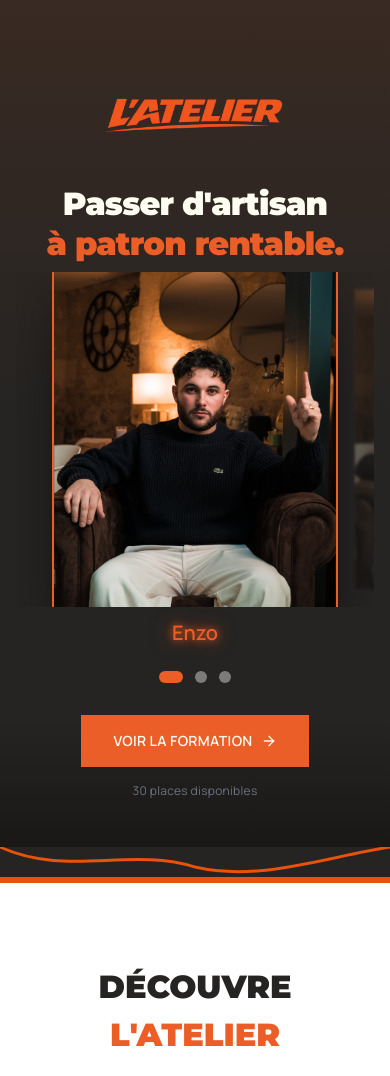
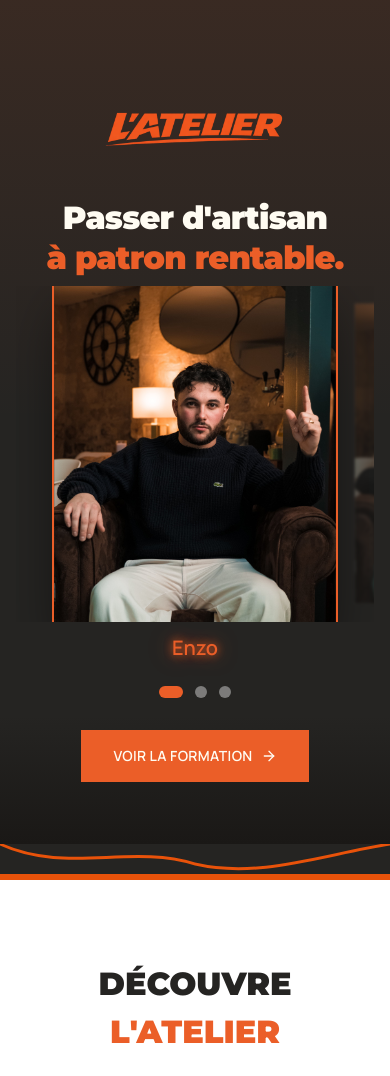
Before and after one commit to mindmap123/atelier-du-futur, a React (Vite) app: page / in a window 390 px wide. Shown: the top 1076 px of the page. Built offline with nearby package versions, Linux system fonts and the light colour scheme.

Commit message:
Suppression '30 places disponibles' et ajout détection débordement

```diff
--- a/src/App.tsx
+++ b/src/App.tsx
@@ -1,3 +1,4 @@
+import { useEffect } from 'react';
 import Hero from './sections/Hero';
 import VideoSection from './sections/VideoSection';
 import Problem from './sections/Problem';
@@ -9,17 +10,36 @@ import FAQ from './sections/FAQ';
 import CTA from './sections/CTA';
 
 function App() {
+  useEffect(() => {
+    // Détection des éléments qui débordent
+    const checkOverflow = () => {
+      const viewportWidth = window.innerWidth;
+      let found = false;
+      document.querySelectorAll('*').forEach(el => {
+        if (el.scrollWidth > viewportWidth) {
+          console.log('🔴 DÉBORDEMENT:', el.tagName, el.className, 'scrollWidth:', el.scrollWidth, 'viewport:', viewportWidth);
+          found = true;
+        }
+      });
+      if (!found) {
+        console.log('✅ Aucun débordement détecté');
+      }
+    };
+
+    setTimeout(checkOverflow, 1000);
+  }, []);
+
   return (
-    <div className="relative">
-      <main>
+    <div className="relative overflow-x-hidden max-w-[100vw]">
+      <main className="overflow-x-hidden max-w-[100vw]">
         <Hero />
         {/* Transition Hero → VideoSection */}
-        <div style={{ lineHeight: 0, margin: 0, padding: 0, position: 'relative', zIndex: 0 }}>
-          <svg viewBox="0 0 1440 30" preserveAspectRatio="none" style={{ width: '100%', height: '30px', display: 'block' }}>
+        <div style={{ lineHeight: 0, margin: 0, padding: 0, position: 'relative', zIndex: 0, overflow: 'hidden' }}>
+          <svg viewBox="0 0 1440 30" preserveAspectRatio="none" style={{ width: '100%', height: '30px', display: 'block', maxWidth: '100vw' }}>
             <path d="M0,0 C240,30 480,0 720,20 C960,35 1200,10 1440,0 L1440,30 L0,30 Z" fill="#252422"/>
             <path d="M0,0 C240,30 480,0 720,20 C960,35 1200,10 1440,0" fill="none" stroke="#E8520A" strokeWidth="3"/>
           </svg>
-          <div style={{ height: '6px', background: '#E8520A', margin: 0, padding: 0 }} />
+          <div style={{ height: '6px', background: '#E8520A', margin: 0, padding: 0, maxWidth: '100vw' }} />
         </div>
         <VideoSection />
         <Problem />
--- a/src/sections/Hero.tsx
+++ b/src/sections/Hero.tsx
@@ -166,11 +166,6 @@ export default function Hero() {
           <ArrowRight className="w-4 h-4 md:w-5 md:h-5" />
         </a>
 
-        {/* Preuve */}
-        <p className="text-[#6b7280] text-xs mt-4 tracking-wide">
-          30 places disponibles
-        </p>
-
       </div>
     </section>
   );
```
